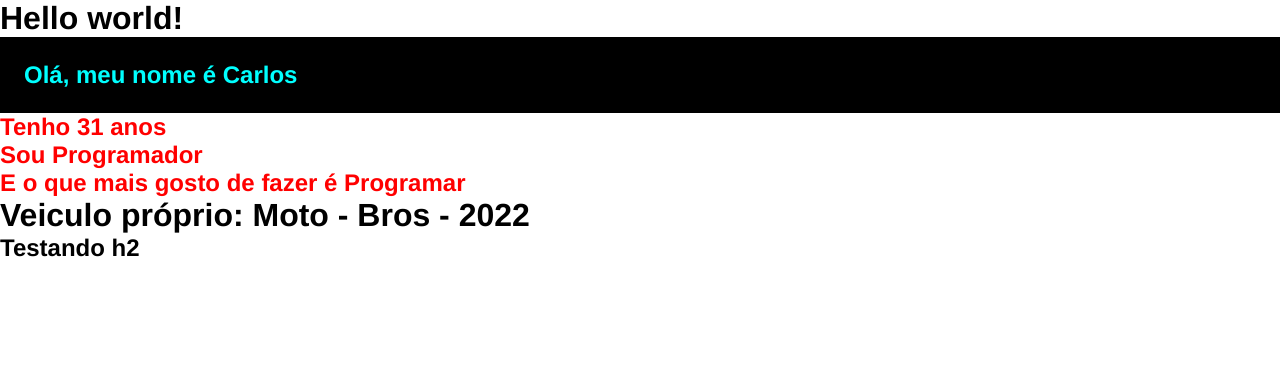
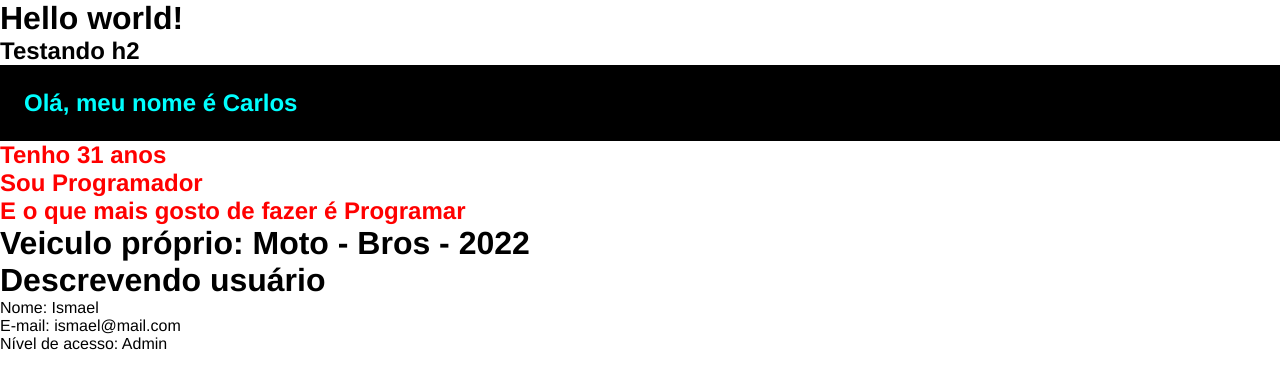
Before and after one commit to carlosismaelad/Angular, an Angular app in the folder curso-angular/: page / in a window 1280 px wide. Shown: the top 388 px of the page. Built offline with nearby package versions, Linux system fonts and the light colour scheme.

Commit message:
Compartilhamento de dados no Angular usando @Input

```diff
--- a/curso-angular/src/app/app.component.html
+++ b/curso-angular/src/app/app.component.html
@@ -1,3 +1,4 @@
 <h1>Hello world!</h1>
+<h2>Testando h2</h2>
 <app-first-component></app-first-component>
-<h2>Testando h2</h2>
+<app-parent-data [name]="userName" [userData]="userData"></app-parent-data>
--- a/curso-angular/src/app/app.component.ts
+++ b/curso-angular/src/app/app.component.ts
@@ -6,5 +6,10 @@
   styleUrls: ['./app.component.css']
 })
 export class AppComponent {
+  userName: string = 'Ismael'
+  userData = {
+    email: 'ismael@mail.com',
+    role: 'Admin'
+  }
   title = 'curso-angular';
 }
--- a/curso-angular/src/app/app.module.ts
+++ b/curso-angular/src/app/app.module.ts
@@ -4,11 +4,13 @@
 import { AppRoutingModule } from './app-routing.module';
 import { AppComponent } from './app.component';
 import { FirstComponentComponent } from './components/first-component/first-component.component';
+import { ParentDataComponent } from './components/parent-data/parent-data.component';
 
 @NgModule({
   declarations: [
     AppComponent,
-    FirstComponentComponent
+    FirstComponentComponent,
+    ParentDataComponent
   ],
   imports: [
     BrowserModule,
--- /dev/null
+++ b/curso-angular/src/app/components/parent-data/parent-data.component.html
@@ -0,0 +1,4 @@
+<h1>Descrevendo usuário</h1>
+<p>Nome: {{ name }}</p>
+<p>E-mail: {{ userData.email }}</p>
+<p>Nível de acesso: {{ userData.role }}</p>
```
Also changed, not shown: curso-angular/src/app/components/parent-data/parent-data.component.ts (added, +12 -0 lines), curso-angular/src/app/components/parent-data/parent-data.component.css (added), 1 other file (tests, documents, lock files or other folders).
